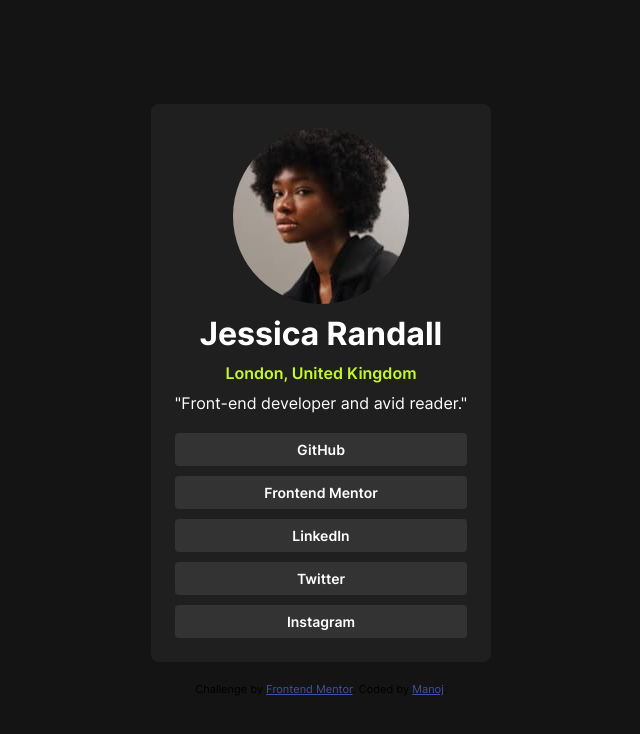
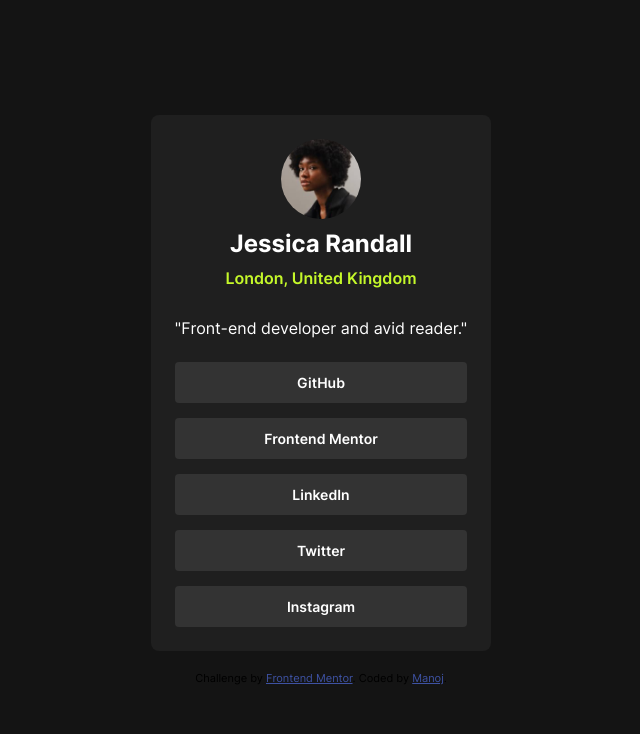
Before and after one commit to manojbhandi/social-links-profile-03, a plain HTML site: page index.html in a window 1280 px wide. Shown: the whole page, without its empty margins (319-959 px from the left). Drawn offline with Linux system fonts and the light colour scheme.

Commit message:
UI Fixes

```diff
--- a/index.html
+++ b/index.html
@@ -26,7 +26,7 @@
     <div class="container">
         <div class="profile">
             <img class="profile__avatar" alt="avatar" src="./assets/images/avatar-jessica.jpeg"/>
-            <h1 class="profile__name">Jessica Randall</h1>
+            <h2 class="profile__name">Jessica Randall</h2>
             <p class="profile__location">London, United Kingdom</p>
             <p class="profile__bio">"Front-end developer and avid reader."</p>
         </div>
--- a/style.css
+++ b/style.css
@@ -109,7 +109,7 @@ body {
     padding: 1.5rem;
     display: flex;
     flex-direction: column;
-    gap:20px;
+    gap:24px;
     color: var(--clr-white);
 }
 
@@ -121,6 +121,8 @@ body {
 }
 
 .profile__avatar {
+    width: 80px;
+    height: 80px;
     border-radius: 50%;
     grid-row: 1;
 
@@ -130,6 +132,7 @@ body {
     grid-row: 2;
     font-weight: var(--fw-bold);
     text-align: center;
+
 }
 
 .profile__location {
@@ -144,19 +147,20 @@ body {
     grid-row: 4;
     font-weight: var(--fw-normal);
     text-align: center;
+    margin-top: 1.25rem;
 }
 
 .social-links {
     display: grid;
     grid-template-rows: repeat(5, 1fr);
-    gap:10px;
+    gap:15px;
 }
 
 button {
     background-color: var(--clr-gray-700);
     color: var(--clr-white);
     border: none;
-    padding: 0.5rem 1rem;
+    padding: 0.75rem 1rem;
     border-radius: 0.25rem;
     font-weight: var(--fw-semibold);
     font-size: var(--fs-normal);
```
